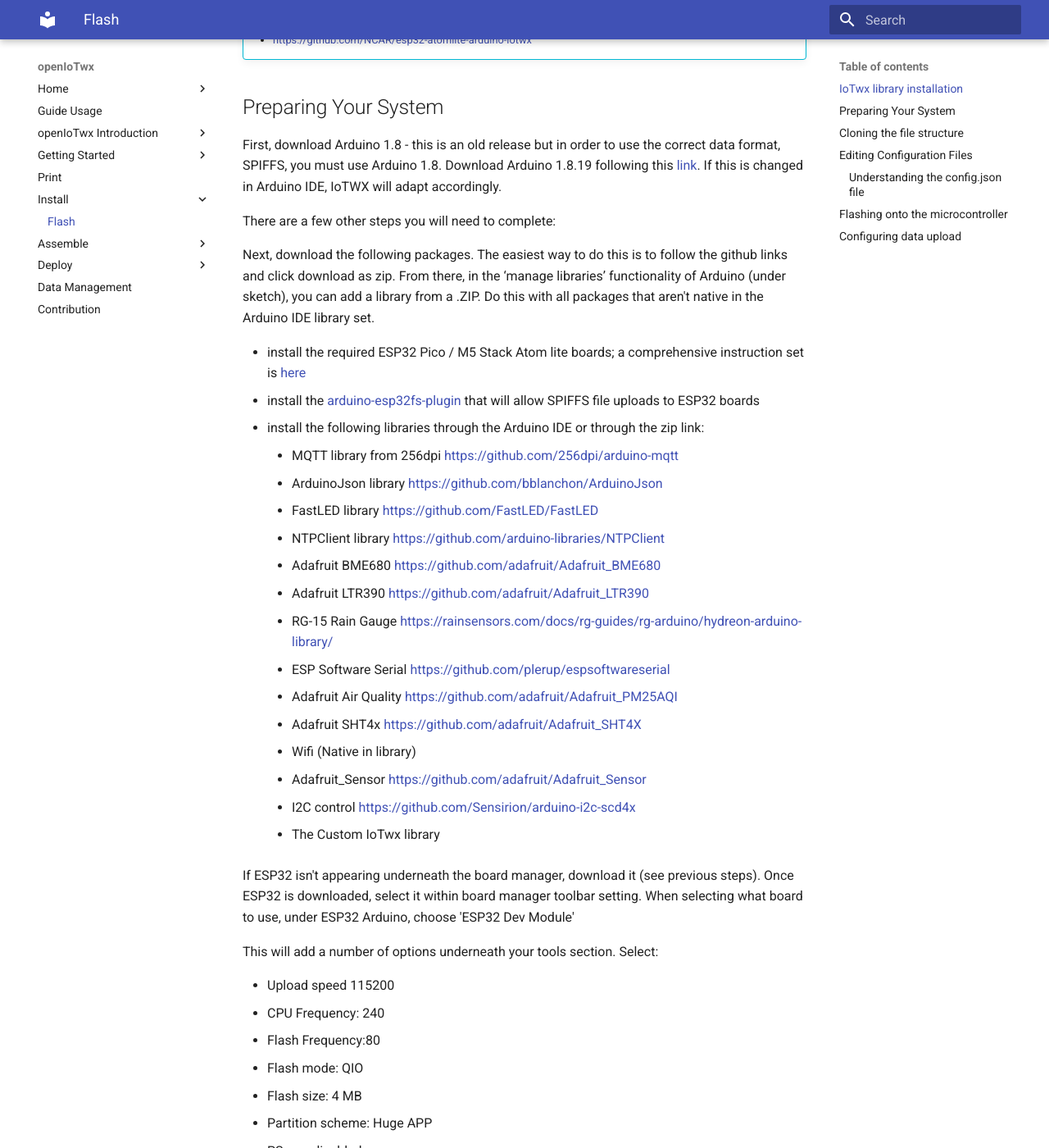
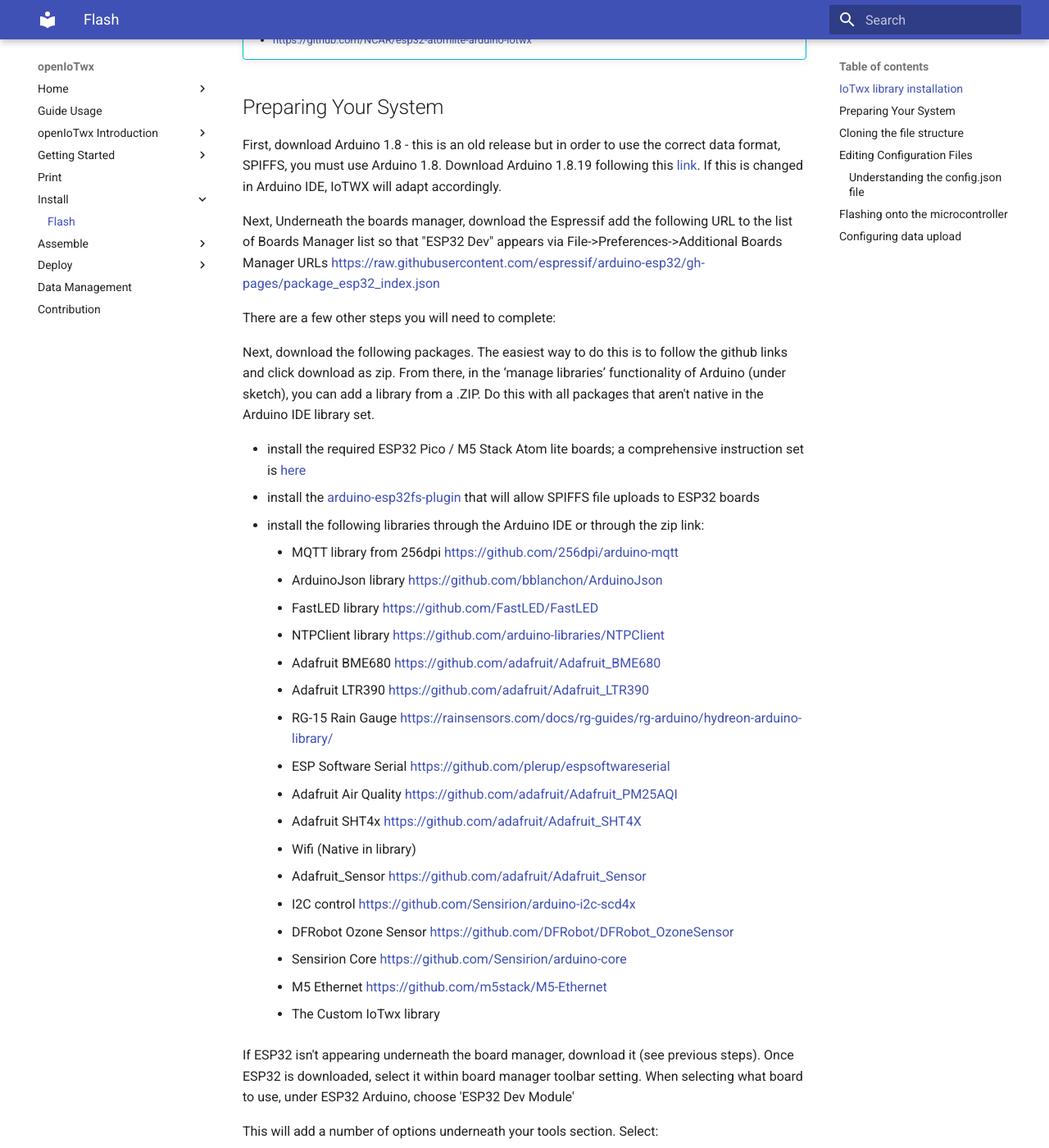
Before and after one commit to NCAR/openiotwx, an MkDocs documentation site: the page built from docs/installation/core_install.md, in a window 1280 px wide and 1400 px high, scrolled down 576 px. Shown: the whole window at 82% size. Built offline with MkDocs 1.6.1 and Material for MkDocs 9.7.7, drawn with Linux system fonts in a browser that asks for light colours; some of the changed text lies outside the part shown.

Commit message:
fixing issues

```diff
--- a/docs/installation/core_install.md
+++ b/docs/installation/core_install.md
@@ -29,6 +29,9 @@
 
 First, download Arduino 1.8 - this is an old release but in order to use the correct data format, SPIFFS, you must use Arduino 1.8. Download Arduino 1.8.19 following this [link](https://www.arduino.cc/en/Main/Software). If this is changed in Arduino IDE, IoTWX will adapt accordingly.
 
+Next, Underneath the boards manager, download the Espressif add the following URL to the list of Boards Manager list so that "ESP32 Dev" appears via File->Preferences->Additional Boards Manager URLs
+[https://raw.githubusercontent.com/espressif/arduino-esp32/gh-pages/package_esp32_index.json](https://raw.githubusercontent.com/espressif/arduino-esp32/gh-pages/package_esp32_index.json)
+
 There are a few other steps you will need to complete:
 
 Next, download the following packages. The easiest way to do this is to follow the github links and click download as zip.
@@ -51,6 +54,9 @@
     * Wifi (Native in library)
     * Adafruit_Sensor [https://github.com/adafruit/Adafruit_Sensor](https://github.com/adafruit/Adafruit_Sensor)
     * I2C control [https://github.com/Sensirion/arduino-i2c-scd4x](https://github.com/Sensirion/arduino-i2c-scd4x)
+    * DFRobot Ozone Sensor [https://github.com/DFRobot/DFRobot_OzoneSensor](https://github.com/DFRobot/DFRobot_OzoneSensor)
+    * Sensirion Core [https://github.com/Sensirion/arduino-core](https://github.com/Sensirion/arduino-core)
+    * M5 Ethernet [https://github.com/m5stack/M5-Ethernet](https://github.com/m5stack/M5-Ethernet)
     * The Custom IoTwx library
 
 If ESP32 isn't appearing underneath the board manager, download it (see previous steps).
@@ -83,6 +89,8 @@
 
 The microntroller uses an [ESP32 SPIFFS filesystem](https://docs.espressif.com/projects/esp-idf/en/latest/esp32/api-reference/storage/spiffs.html) to store the configuration.
 In the folder that you will flash onto your mictrocontroller using the sketch data upload interface, you will find a `/data` folder which contains a `config.json` file. This config allows for identification and choice with upload destination.
+
+If the data folder isn't appearing, don't worry. Just create a data folder in the Arduino sketch folder. Inside of that, put the json and contents in and it should work.
 
 
 ### Understanding the `config.json` file
```
Also changed, not shown: other parts of docs/installation/core_install.md (+2 -0 lines).
